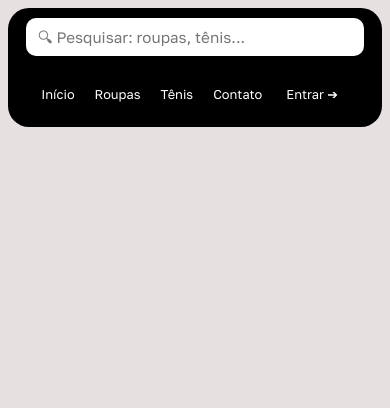
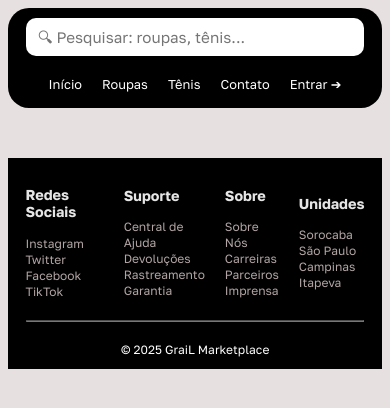
Before and after one commit to christian2070/marketplace, a plain HTML site: page index.html in a window 390 px wide. Drawn offline with Linux system fonts and the light colour scheme; a web font is replaced by a local one.

Commit message:
Fiz o protótipo do footer e deixei ele responsivo

```diff
--- a/index.html
+++ b/index.html
@@ -18,26 +18,76 @@
      <img id="logo"src="imagens/grail.logo.png" alt="Logo do Grail" >
 
     <nav>
-           <a class="navegação" href="#home">Início</a>
+           <a class="navegação" href="index.html">Início</a>
            <a class="navegação" href="#about">Roupas</a>
            <a class="navegação" href="#services">Tênis</a>
            <a class="navegação" href="#contact">Contato</a>
-           <a class="login" href="#login">Entrar ➔</a>
+           <a class="login-menores-telas" href="cadastro.html">Entrar ➔</a>
 
     </nav>
+
            <form class="search-wrapper" action="processar.php" method="post">
              <input type="text" id="barra-pesquisar" name="barra-pesquisar"
              placeholder="🔍︎ Pesquisar: roupas, tênis...">
            </form>
 
-
-
+            <a class="login-maiores-telas" href="cadastro.html">Entrar ➔</a>
 
 
 
     </header>
 
+    <main>
 
+    </main>
+
+    <footer>
+
+      <section id="footer-info">
+
+        <div class="container-footer">
+          <h3>Redes Sociais</h3>
+          <a href="https://instagram.com/grailmarketplace" target="_blank">Instagram</a><br>
+          <a href="https://twitter.com/grailmarketplace" target="_blank">Twitter</a><br>
+          <a href="https://facebook.com/grailmarketplace" target="_blank">Facebook</a><br>
+          <a href="https://tiktok.com/@grailmarketplace" target="_blank">TikTok</a><br>
+        </div>
+
+        <div class="container-footer">
+          <h3>Suporte</h3>
+          <a href="ajuda.html">Central de Ajuda</a><br>
+          <a href="devolucoes.html">Devoluções</a><br>
+          <a href="rastreamento.html">Rastreamento</a><br>
+          <a href="garantia.html">Garantia</a><br>
+        </div>
+
+        <div class="container-footer">
+          <h3>Sobre</h3>
+          <a href="sobre.html">Sobre Nós</a><br>
+          <a href="carreiras.html">Carreiras</a><br>
+          <a href="parceiros.html">Parceiros</a><br>
+          <a href="imprensa.html">Imprensa</a><br>
+        </div>
+
+        <div class="container-footer">
+          <h3>Unidades</h3>
+          <a href="sobre.html"> Sorocaba</a><br>
+          <a href="carreiras.html">São Paulo</a><br>
+          <a href="parceiros.html">Campinas</a><br>
+          <a href="imprensa.html">Itapeva</a><br>
+        </div>
+
+      </section>
+
+   <hr>
+
+
+        <section class="container-footer-copyright">
+          <p>&copy; 2025 GraiL Marketplace </p>
+
+        </section>
+
+      </footer>
 
 
 </body>
--- a/style.css
+++ b/style.css
@@ -2,6 +2,7 @@
 
 body{
     background-color:rgb(231, 224, 224);
+
 }
 
 /*/////////////////////////////////////////////////////
@@ -19,6 +20,7 @@ color:white;
 display:flex;
 align-items:center;
 gap:30px;
+
 }
 
 #logo{
@@ -46,11 +48,11 @@ nav{
     color:white;
 }
 
-.navegação:hover,.login:hover{
+.navegação:hover,.login-maiores-telas:hover{
     color:rgb(179, 165, 165);
 }
 
-.login{
+.login-maiores-telas{
     background-color:rgb(0, 0, 0);
     color:rgb(255, 255, 255);
     padding:0.6% 1.2%;
@@ -58,6 +60,9 @@ nav{
     text-decoration: none;
 
     flex: 0 0 auto;
+}
+.login-menores-telas{
+    display:none;
 }
 
 
@@ -86,13 +91,13 @@ nav{
     outline: none;
 }
 
-@media (max-width:956px){
+@media (max-width:980px){
 
         #barra-pesquisar{
             width:150px;
         }
 
-        .login{
+        .login-maiores-telas{
         height:31px;
         align-items:center;
         display:flex;
@@ -100,34 +105,9 @@ nav{
     }
 }
 
-/*@media (max-width:785px){
 
-        header{
-           flex-direction: column;
-            align-items: center;
-            gap: 8px;
-            padding-bottom: 3%;
 
-        }
-        nav{
-            font-size:0.8rem;
-        }
-
-        .login{
-            margin: 0 ;
-            height: 31px;
-            align-items:center;
-            display:flex;
-        }
-
-         #barra-pesquisar{
-            width:40px;
-            height:10px;
-            font-size:0.8rem ;
-        }
-}*/
-
-@media (max-width: 785px) {
+@media (max-width: 810px) {
   /* empilha elementos e faz a search ocupar a linha de cima */
   header{
     display: flex;
@@ -136,9 +116,28 @@ nav{
     gap: 8px;
     padding: 10px;
   }
-#logo{
+
+  #logo{
     display:none;
 }
+.login-menores-telas{
+  display:flex;
+  font-size:0.8rem;
+  justify-content:center;
+  color:white;
+  text-decoration:none;
+
+}
+
+.login-maiores-telas{
+    display:none;
+  }
+
+.login-menores-telas:hover{
+    color:rgb(179, 165, 165);
+}
+
+
   /* força a barra de pesquisa a aparecer primeiro (no topo) */
   .search-wrapper{
     order:-1;
@@ -149,8 +148,8 @@ nav{
     margin-bottom: 6px;
   }
 
-  .navegação,.login{
-    font-size:0.8rem;
+  .navegação{
+   font-size:0.8rem;
   }
 
   /* input maior e responsivo na linha superior */
@@ -173,8 +172,24 @@ nav{
   }
   nav > .navegação{ flex: 0 0 auto; }
 
+}
 
+/*/////////////////////////////////////////////////////
+///////////////////////////////////////////////////////
+                  PÁGINA DE CADASTRO
+///////////////////////////////////////////////////////
+//////////////////////////////////////////////////////*/
+
+#cadastro-section,#cadastro-form{
+display:flex;
+justify-content:center;
+align-items:center;
+flex-direction: column;
+font-family:'Golos Text', sans-serif;
 }
+
+
+
 
 
 /*/////////////////////////////////////////////////////
@@ -184,12 +199,84 @@ nav{
 //////////////////////////////////////////////////////*/
 
 main{
-
+height:50px;
 
 }
 
+/*/////////////////////////////////////////////////////
+///////////////////////////////////////////////////////
+                FOOTER
+///////////////////////////////////////////////////////
+//////////////////////////////////////////////////////*/
 footer{
+background-color:black;
+color:white;
+display:flex;
+flex-direction:column;
+font-family:'Golos Text', sans-serif;
+}
 
 
+#footer-info{
+align-items:center;
+display:flex;
+padding:1% 2% 1% 2%;
+justify-content: center;
+margin:0;
+}
+
+a{
+  color:rgb(179, 165, 165);
+  text-decoration:none;
+  font-size:0.9rem;
+}
+
+h3{
+  font-size:0.9rem;
+  color:rgb(229, 229, 230)
+}
+
+a:hover{
+  color:rgb(255, 255, 255);
+}
+
+#footer-contact{
+align-items:center;
+justify-content:center;
+display:flex;
+font-size:0.7em;
+padding:1%;
+}
+
+.container-footer{
+font-size:0.8rem;
+padding:10px;
+margin:auto;
 
 }
+
+hr{
+width:90%;
+opacity:0.5;
+}
+
+.container-footer-copyright{
+  font-size:0.75rem;
+  align-items: center;
+  margin:auto;
+
+}
+
+
+@media (max-width: 500px) {
+  /* empilha elementos e faz a search ocupar a linha de cima */
+  .footer-info{
+    display: flex;
+    flex-direction: column;
+
+  }
+.container-footer > a{
+  font-size:0.75rem;
+}
+
+}
```
